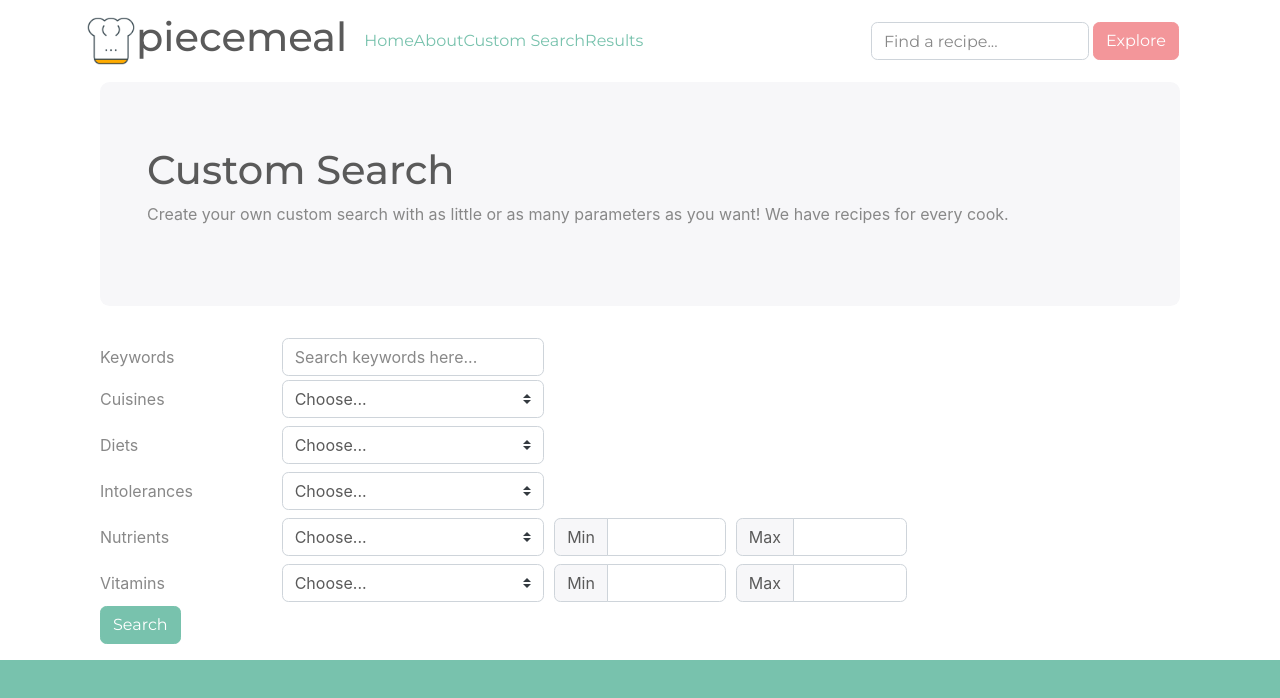
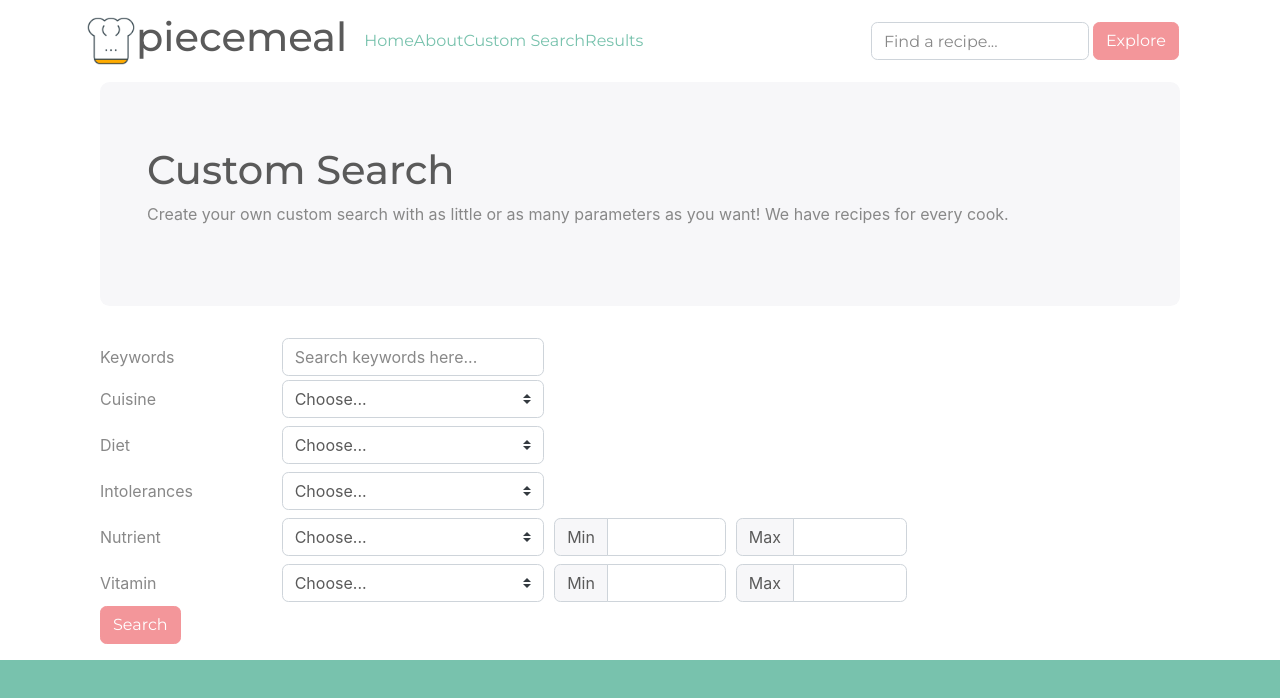
Before and after one commit to dsl8va/piecemeal, a Next.js app: page /custom in a window 1280 px wide. Shown: the top 698 px of the page. Built offline with nearby package versions, Linux system fonts and the light colour scheme.

Commit message:
succesful query call to API

```diff
--- a/pages/_app.tsx
+++ b/pages/_app.tsx
@@ -3,18 +3,21 @@
 // this page is executed both on the server and client side
 
 import Navbar from '../components/Navbar'
-import React from 'react';
+import React, { useState } from 'react';
 import { Container } from 'react-bootstrap';
 import '../styles/globals.css'
 import 'bootswatch/dist/minty/bootstrap.min.css';
+import {SearchProvider} from './searchContext'
 // import 'bootstrap/dist/css/bootstrap.min.css'
 
+function MyApp({ Component, pageProps }) {
 
-function MyApp({ Component, pageProps }) {
   return (
     <Container>
-      <Navbar />
-      <Component {...pageProps} />
+      <SearchProvider>
+        <Navbar />
+        <Component {...pageProps}/>
+      </SearchProvider>
     </Container>
   )
 
--- a/pages/custom.tsx
+++ b/pages/custom.tsx
@@ -1,38 +1,40 @@
-import Head from 'next/head'
-import Link from 'next/link'
+import Head from 'next/head';
+import Link from 'next/link';
 import { useRouter } from 'next/router';
-import React from 'react'
-import { Button, Col, Container, Form, ListGroup, Row } from 'react-bootstrap'
-import { Cuisines, Diets, Intolerances, Nutrients, Vitamins } from "../libs/SearchParams"
-import Dropdown from '../components/Dropdown'
-import Jumbo from '../components/Jumbo'
+import React, {useState, useContext} from 'react'
+import { Button, Col, Container, Form, ListGroup, Row } from 'react-bootstrap';
+import { cuisine, diet, intolerance, nutrient, vitamin, } from '../libs/SearchParams';
+import Dropdown from '../components/Dropdown';
+import Jumbo from '../components/Jumbo';
+import {SearchContext} from './searchContext';
+import queryMaker from '../libs/APIQueryMaker';
 
-const cuisine = Cuisines.map(c => <option key={c} value={c}>{c}</option>)
-const diet = Diets.map(d => <option key={d} value={d}>{d}</option>)
-const intolerance = Intolerances.map(i => <option key={i} value={i}>{i}</option>)
-const nutrient = Nutrients.map(n => <option key={n} value={n}>{n}</option>)
-const vitamin = Vitamins.map(v => <option key={v} value={v}>{v}</option>)
+export default function About() {
 
-const handleSubmit = (e) => {
-  e.preventDefault()
+  const {handleRecipes} = useContext(SearchContext);
+
   const router = useRouter();
 
-  const inputs = document.getElementById("custom").elements;
-  const keyword = inputs[0].value
-  const cuisine = inputs[1].value
-  const diet = inputs[2].value
-  const intolerance = inputs[3].value
-  const nutrient = inputs[4].value
-  const nutMin = inputs[5].value
-  const nutMax = inputs[6].value
-  const vitamin = inputs[7].value
-  const vitMin = inputs[8].value
-  const vitMax = inputs[9].value
-  console.log('inputs: ', keyword, cuisine, diet, intolerance, nutrient, nutMin, nutMax, vitamin, vitMin, vitMax)
-  router.push('/results')
-}
+  const searchRecipe = async e => {
+    e.preventDefault();
 
-export default function About() {
+    const inputs = document.getElementById("custom").elements;
+    console.log('html', inputs);
+
+    const queryString = await queryMaker(inputs);
+    console.log('querystring', queryString)
+
+    const res = await fetch(`https://api.spoonacular.com/recipes/complexSearch${queryString}&number=100&apiKey=32f3365bab9b42479c0594d00489d7ca`)
+      .then(response => {
+        return response.json();
+      })
+      .then(data => {
+        handleRecipes(data.results);
+      })
+
+    await router.push('/results');
+  }
+
   return (
     <Container>
       <Head>
@@ -41,23 +43,23 @@ export default function About() {
 
       <Jumbo title={"Custom Search"} text={"Create your own custom search with as little or as many parameters as you want! We have recipes for every cook."}/>
 
-      <Form id="custom" className="mt-3 mb-3">
+      <Form id="custom" className="mt-3 mb-3" onSubmit={searchRecipe}>
 
          <Form.Row>
           <Form.Label column sm={2}>
             Keywords
           </Form.Label>
           <Col sm={3}>
-            <Form.Control type="text" placeholder="Search keywords here..." />
+            <Form.Control id="query" type="text" placeholder="Search keywords here..." />
           </Col>
         </Form.Row>
 
-        <Dropdown title={"Cuisines"} options={cuisine} minmax={false}/>
-        <Dropdown title={"Diets"} options={diet} minmax={false}/>
+        <Dropdown title={"Cuisine"} options={cuisine} minmax={false}/>
+        <Dropdown title={"Diet"} options={diet} minmax={false}/>
         <Dropdown title={"Intolerances"} options={intolerance} minmax={false}/>
-        <Dropdown title={"Nutrients"} options={nutrient} minmax={true}/>
-        <Dropdown title={"Vitamins"} options={vitamin} minmax={true}/>
-        <Button onClick={handleSubmit} className="mb-3" variant="primary" type="submit">
+        <Dropdown title={"Nutrient"} options={nutrient} minmax={true}/>
+        <Dropdown title={"Vitamin"} options={vitamin} minmax={true}/>
+        <Button onClick={searchRecipe} className="mb-3" variant="secondary" type="submit">
           Search
         </Button>
       </Form>
--- /dev/null
+++ b/pages/searchContext.jsx
@@ -0,0 +1,21 @@
+import React, {useState, createContext} from 'react';
+
+export const SearchContext = createContext();
+
+export const SearchProvider = ({children}) => {
+  const [recipes, setRecipes] = useState([]);
+
+  const handleRecipes = (recipes) => {
+    setRecipes(recipes);
+  }
+
+  const searchProps = {
+    recipes, handleRecipes
+  }
+
+  return (
+    <SearchContext.Provider value={searchProps}>
+      {children}
+    </SearchContext.Provider>
+  )
+}
```
Also changed, not shown: pages/results.tsx (+13 -3 lines).
